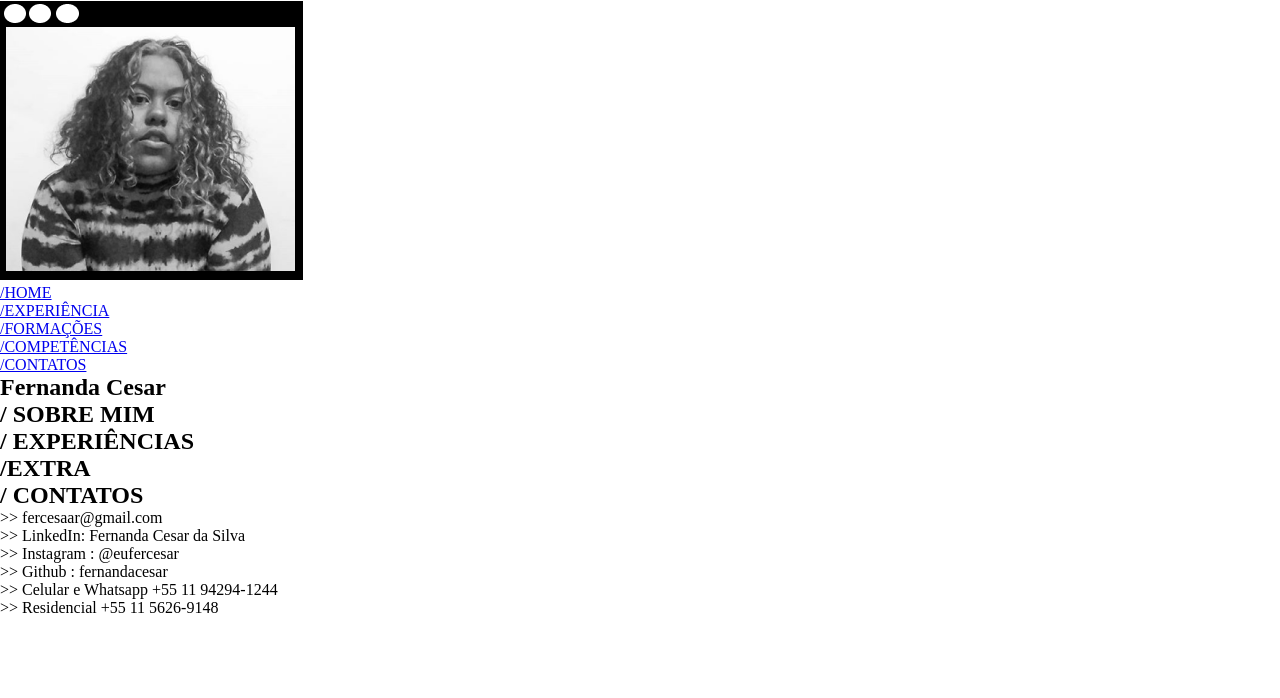
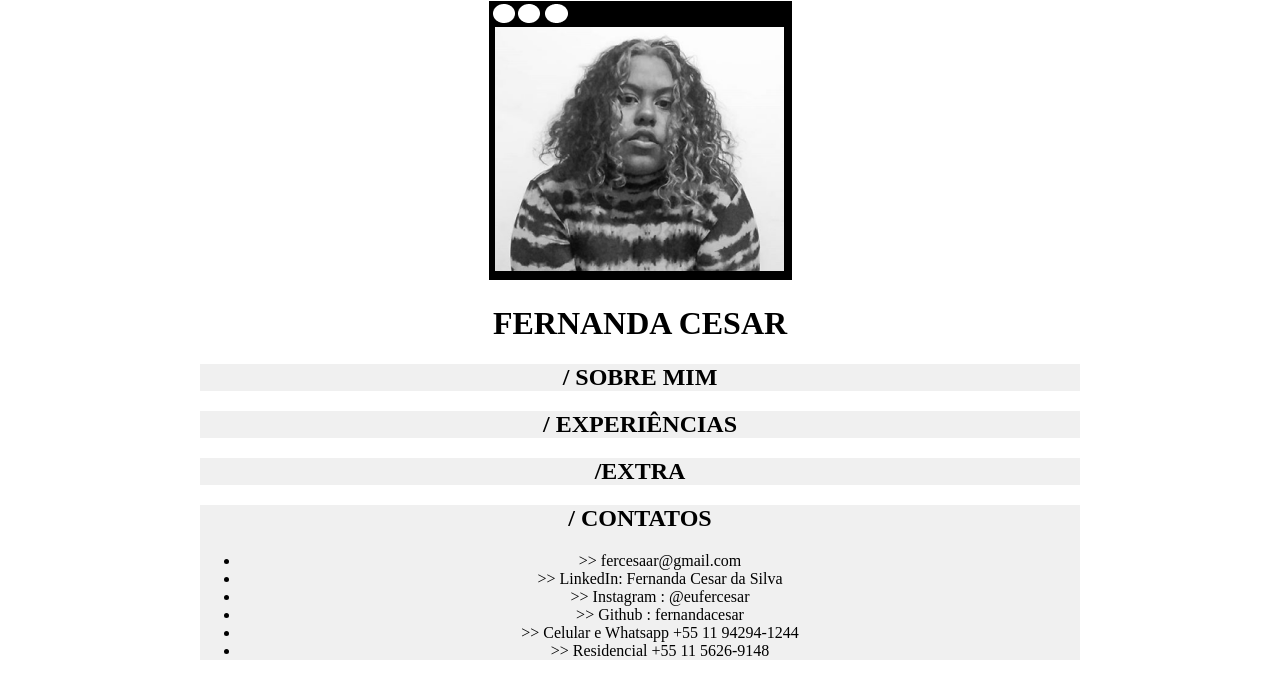
Before and after one commit to fernandacesar/Aplica-es-Para-Web-1---AW1, a plain HTML site: page index.html in a window 1280 px wide. Drawn offline with Linux system fonts and the light colour scheme.

Commit message:
Criação CSS

```diff
--- a/index.html
+++ b/index.html
@@ -10,26 +10,19 @@
 </head>
 
 <body>
-    <img src="imagens/fernanda.png" alt="Fernanda Cesar">
-    <nav>
-        <ul class="menu">
-            <li><a href="#"> /HOME</a></li>
-            <li><a href="#"> /EXPERIÊNCIA</a></li>
-            <li><a href="#"> /FORMAÇÕES</a></li>
-            <li><a href="#"> /COMPETÊNCIAS</a></li>
-            <li><a href="#"> /CONTATOS</a></li>
-        </ul>
-    </nav>
-    <article>
-        <h1>Fernanda Cesar</h1>
+    <div class="topo">
+        <img src="imagens/fernanda.png" alt="Fernanda Cesar">
+        <h1><strong>FERNANDA CESAR</strong></h1>
         <p>Estudante Técnico em Infomática</p>
+    </div>
+    <article class="conteudo">
         <h2>/ SOBRE MIM</h2>
         <p>Sou Fernanda Cesar da Silva, tenho 17 anos. Estou a procura de um estágio em Informática onde possa expandir
             meus horizontes, desenvolver aquilo que venho aprendendo e, certamente, aprender cada vez mais. Que além de
             todo o quesito educacional, possa conviver socialmente e agregar muito ao local que estou trabalhando,
             recebendo conhecimento e compartilhando também sempre que possível</p>
     </article>
-    <article>
+    <article class="conteudo2">
         <h2> / EXPERIÊNCIAS </h2>
         <p> >>DESENVOLVIMENTO DE JOGO DESKTOP | Instituto Federal de São Paulo - 2018 | Criação de jogo do inicio ao
             fim, desde a elaboração da ideia ao jogo funcionando. Utilizei Unity para eaboração do gráfico, Photoshop
@@ -42,21 +35,26 @@
             e banco de dados completo utlizando a plataforma WorkBench e MySQL. Veja mais no meu GitHub.
             >> LATIN CODE WEEK | American Tower e JA Américas - 2019 | Líder da equipe representando o Brasil e 3° lugar
             na competição da América Latina.
-            >> CO FUNDADORA DO PROJETO DESPADRONIZA | Um projeto sem fins lucrativos que visa Desconstruir, discutir, capacitar e empoderar meninas. <a href = "https://www.instagram.com/projetodespadroniza/" target="_blank"> Conheça o Despadroniza Aqui! @projetodespadroniza</a>
+            >> CO FUNDADORA DO PROJETO DESPADRONIZA | Um projeto sem fins lucrativos que visa Desconstruir, discutir,
+            capacitar e empoderar meninas. <a href="https://www.instagram.com/projetodespadroniza/" target="_blank">
+                Conheça o Despadroniza Aqui! @projetodespadroniza</a>
         <p>
     </article>
 
-    <article>
+    <article class="conteudo3">
         <h2> /EXTRA</h2>
         <p> >> Olimpíadas Brasileira de Informática 2018 e 2019
             >> Interpessoais: criatividade, liderança de grupos, produtividade, organização, proatividade, flexibilidade
             e comunicação efetiva e não violenta.
-            >> Participante da organização de simulaçãoes da ONU no projeto MultiNós Brasil. <a href = "https://www.instagram.com/multinos.brasil/" target="_blank"> Conheça o MultiNós Aqui! @multinos.brasil</a>
+            >> Participante da organização de simulaçãoes da ONU no projeto MultiNós Brasil. <a
+                href="https://www.instagram.com/multinos.brasil/" target="_blank"> Conheça o MultiNós Aqui!
+                @multinos.brasil</a>
             >> Nas horas vagas estou sempre em contato com o mundo, através das redes sociais, além de cozinhar, ler e
             assistir filmes, séries e participando de cursos online.
         </p>
-        <footer>
-            <H2>/ CONTATOS</H2>
+    </article>
+        <footer class="conteudo4">
+            <h2>/ CONTATOS</h2>
 
             <UL>
                 <li> >> fercesaar@gmail.com </li>
--- a/style.css
+++ b/style.css
@@ -1,10 +1,73 @@
-*{margin: 0; padding: 0;}
-p {
+body{
+  background-repeat: no-repeat;
+  margin-top: auto;
+  margin-bottom: auto;
+  margin-left: 100px;
+  margin-right: 100px;
+  text-align: center;
+}
+
+ p {
   backgroundgit coi-color: grey;
   padding: 20px;
   display: none;
+  text-align: center;
 }
 
 h2:hover + p {
   display: block;
+  text-align: center;
 }
+.topo{
+  background-color: #ffffff;
+  margin-top: auto;
+  margin-bottom: auto;
+  margin-left: 100px;
+  margin-right: 100px;
+  text-align: center;
+  color: #000;
+}
+.subtopo{
+  background-color: #000;
+  background-repeat: repeat;
+  margin-top: 0px;
+  margin-bottom: 0px;
+  margin-left: 100px;
+  margin-right: 100px;
+  text-align: center;
+
+}
+
+.conteudo{
+  background-color: #f0f0f0;
+  margin-top: auto;
+  margin-bottom: auto;
+  margin-left: 100px;
+  margin-right: 100px;
+  text-align: center;
+}
+.conteudo2{
+  background-color: #f0f0f0;
+  margin-top: auto;
+  margin-bottom: auto;
+  margin-left: 100px;
+  margin-right: 100px;
+  text-align: center;
+}
+.conteudo3{
+  background-color: #f0f0f0;
+  margin-top: auto;
+  margin-bottom: auto;
+  margin-left: 100px;
+  margin-right: 100px;
+  text-align: center;
+}
+
+.conteudo4{
+  background-color: #f0f0f0;
+  margin-top: auto;
+  margin-bottom: auto;
+  margin-left: 100px;
+  margin-right: 100px;
+  text-align: center;
+}
```
Also changed, not shown: experiencia.html (deleted, +0 -37 lines), imagens/background.jpg (added), imagens/background2.jpg (added), imagens/background3.jpg (added), imagens/background4.png (added).
